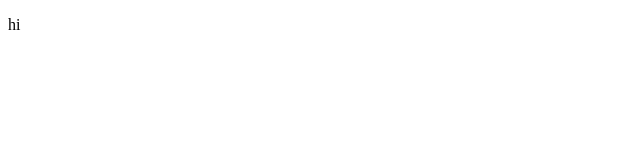
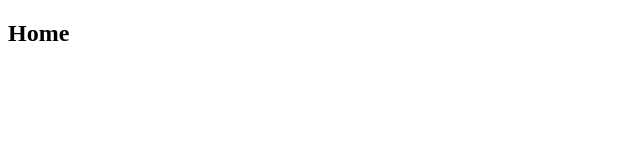
Before and after one commit to evallerbot/evaller-web, a React (Create React App) app: page / in a window 1280 px wide. Shown: the top 160 px of the page, without its empty margins (0-640 px from the left). Built offline with nearby package versions, Linux system fonts and the light colour scheme.

Commit message:
accept parameters

```diff
--- a/src/App.js
+++ b/src/App.js
@@ -1,9 +1,28 @@
 import React from 'react';
+import { BrowserRouter as Router, Switch, Route } from 'react-router-dom';
+import GetResult from './GetResults/GetResults';
 
-function App() {
+export default function App() {
   return (
-    <p>hi</p>
+    <Router>
+      <div>
+        {/* A <Switch> looks through its children <Route>s and
+            renders the first one that matches the current URL. */}
+        <Switch>
+          <Route exact path="/">
+            <Home />
+          </Route>
+          <Route
+            exact
+            path="/:id/:pasteName/"
+            render={(props) => <GetResult {...props} />}
+          />
+        </Switch>
+      </div>
+    </Router>
   );
 }
 
-export default App;
+function Home() {
+  return <h2>Home</h2>;
+}
--- /dev/null
+++ b/src/GetResults/GetResults.js
@@ -0,0 +1,20 @@
+import React, { useState, useEffect } from 'react';
+
+export default function GetResult(props) {
+  const [ id, setId ] = useState('');
+  const [ pasteName, setPasteName ] = useState('');
+
+  useEffect(() => {
+    setId(props.match.params.id);
+    setPasteName(props.match.params.pasteName);
+  }, [props.match.params.id, props.match.params.pasteName]);
+
+  return(
+    <>
+      {id}
+      {'\n'}
+      {pasteName}
+    </>
+  )
+
+}
```
